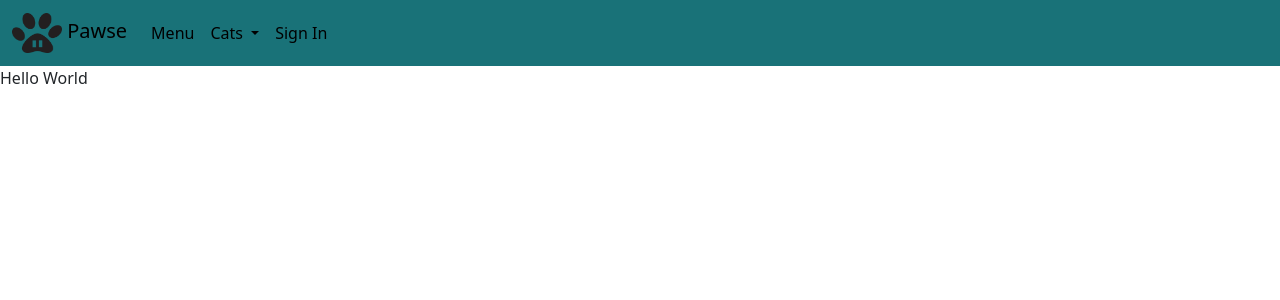
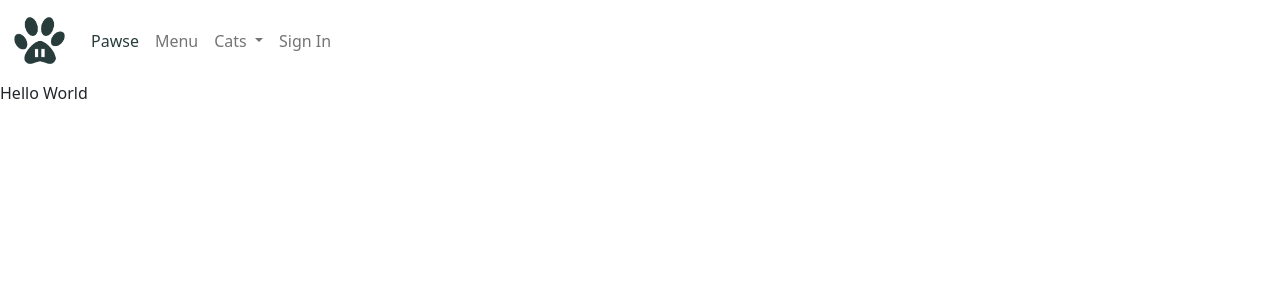
Before and after one commit to hashtag-squirrel/pawse, a Django app: page / in a window 1280 px wide. Shown: the top 300 px of the page. Run offline with Django 3.2, Linux system fonts and the light colour scheme.

Commit message:
Finish navbar and styling

```diff
--- a/pawse/settings.py
+++ b/pawse/settings.py
@@ -29,7 +29,7 @@ TEMPLATES_DIR = os.path.join(BASE_DIR, 'templates')
 SECRET_KEY = os.environ.get('SECRET_KEY')
 
 # SECURITY WARNING: don't run with debug turned on in production!
-DEBUG = False
+DEBUG = True
 
 ALLOWED_HOSTS = ['pawse-4504aa9c3705.herokuapp.com', '127.0.0.1']
 
--- a/static/css/style.css
+++ b/static/css/style.css
@@ -14,9 +14,9 @@ body {
     background-color: var(--primary-color);
 }
 
-.navbar {
+.navbar-light {
     color: black;
-    background-color: var(--secondary-color);
+    background-color: var(--primary-color);
 }
 
 .navbar a {
@@ -24,6 +24,14 @@ body {
     color: inherit;
 }
 
+.navbar-light .navbar-nav .nav-link.active {
+    color: var(--secondary-color-dark) !important
+}
+
+.navbar-light .navbar-nav .nav-link.active:hover {
+    color: var(--secondary-color) !important
+}
+
 .navbar a:hover {
-    color: var(--secondary-color-dark)
+    color: var(--secondary-color) !important
 }
--- a/templates/base.html
+++ b/templates/base.html
@@ -21,17 +21,19 @@
 <body>
     <!-- Header -->
     <header>
-        <nav class="navbar navbar-expand-lg">
+        <nav class="navbar navbar-expand-lg navbar-light">
             <div class="container-fluid">
                 <a class="navbar-brand" href="#">
-                    <img src="{% static 'images/logo.png' %}" alt="" width="50" height="40" class="d-inline-block align-text-center">
-                    Pawse
+                    <img src="{% static 'images/logo-square-secondary-dark.png' %}" alt="" width="55" height="55">
                   </a>
               <button class="navbar-toggler" type="button" data-bs-toggle="collapse" data-bs-target="#navbarNavDropdown" aria-controls="navbarNavDropdown" aria-expanded="false" aria-label="Toggle navigation">
                 <span class="navbar-toggler-icon"></span>
               </button>
               <div class="collapse navbar-collapse" id="navbarNavDropdown">
                 <ul class="navbar-nav">
+                  <li class="nav-item">
+                    <a class="nav-link active" aria-current="page" href="#">Pawse</a>
+                  </li>
                   <li class="nav-item">
                     <a class="nav-link" href="#">Menu</a>
                   </li>
```
Also changed, not shown: static/images/logo-square-secondary-dark.png (added), static/images/logo-square-secondary.png (added), static/images/logo-square.png (added).
